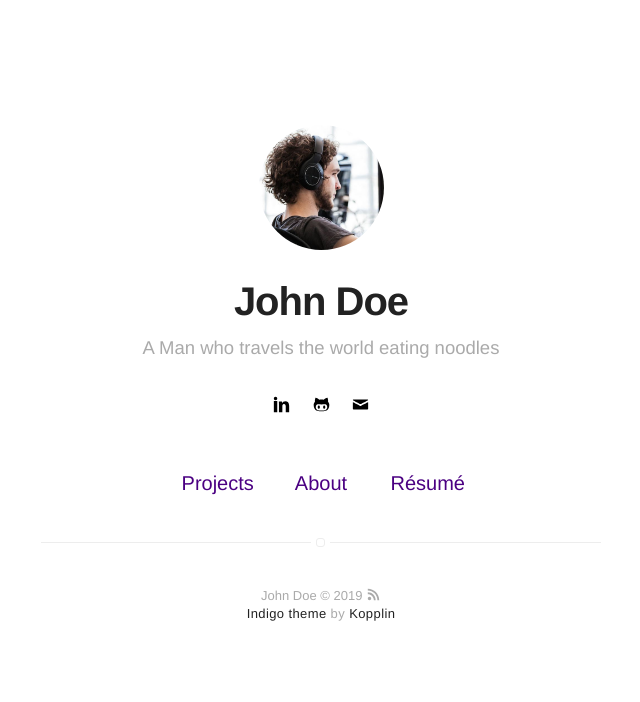
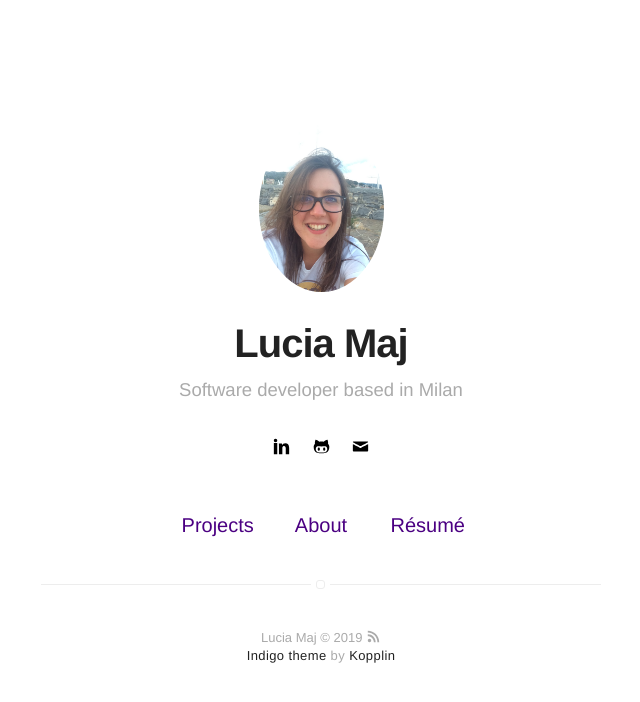
Before and after one commit to luciamaj/luciamaj-github.io, a Jekyll site: the page built from index.html, in a window 1280 px wide. Shown: the top 702 px of the page, without its empty margins (319-959 px from the left). Built offline with Jekyll 4.4.1, drawn with Linux system fonts in a browser that asks for light colours.

Commit message:
changed profile images

```diff
--- a/_config.yml
+++ b/_config.yml
@@ -1,6 +1,6 @@
 # main text of home
-name: John Doe
-bio: A Man who travels the world eating noodles
+name: Lucia Maj
+bio: Software developer based in Milan
 
 # twitter summary info
 description: A blog about technology and stuff related
@@ -8,7 +8,7 @@ description: A blog about technology and stuff related
 # if it's an external image, update below for true
 # better with square images
 external-image: false
-picture: assets/images/profile.jpg
+picture: assets/images/profile.png
 
 # If you want to include your resume, set to true
 # and specify source (external or local).
```
Also changed, not shown: assets/images/profile.jpg (deleted), assets/images/profile.png (added).
